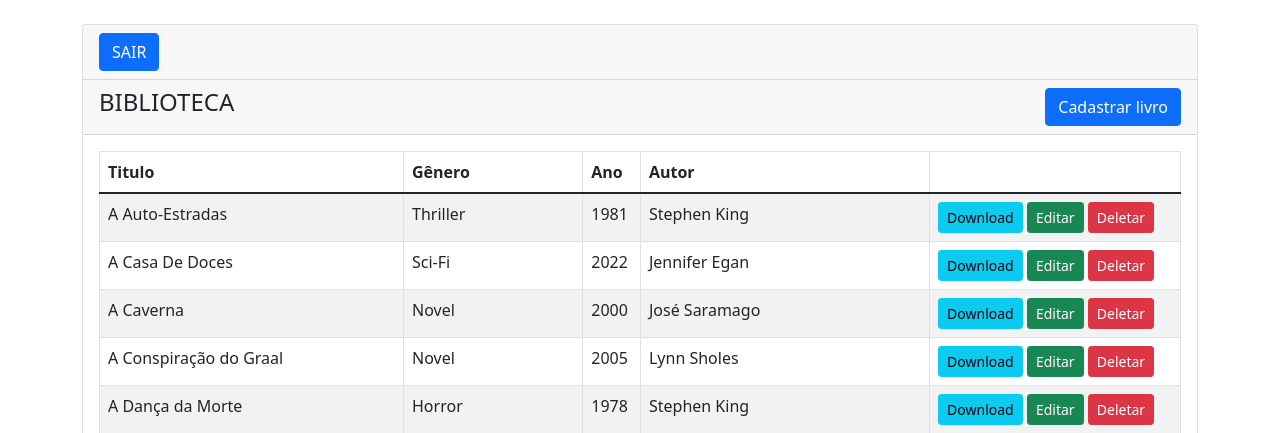
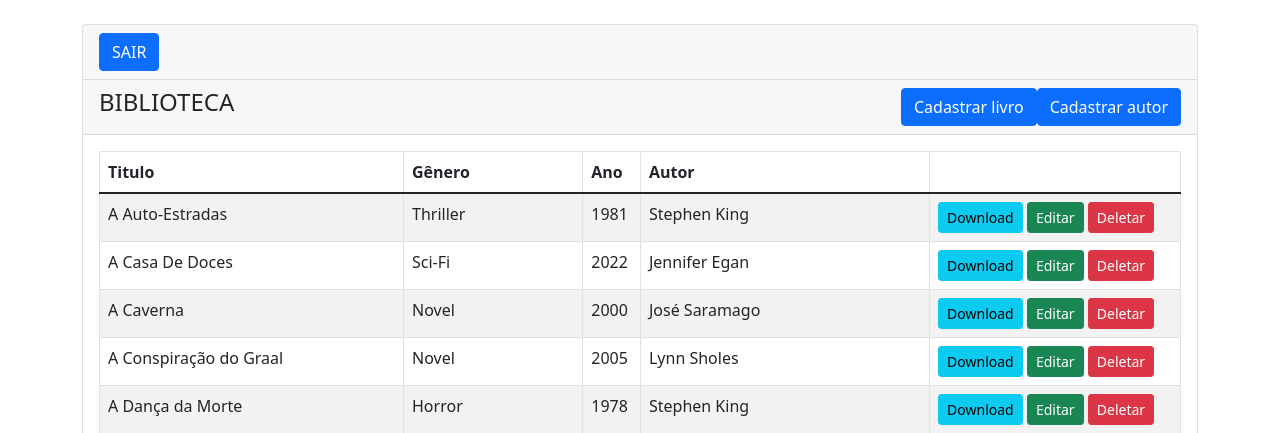
Before and after one commit to AlLeLu3/TrabalhoProgIng, a PHP site: page /restrita.php in a window 1280 px wide. Shown: the top 433 px of the page. Run offline with PHP 8.4, Linux system fonts and the light colour scheme; a user stored in the database is signed in; data comes from the database, SQL or seed files in the repository.

Commit message:
Update restrita.php

```diff
--- a/restrita.php
+++ b/restrita.php
@@ -48,6 +48,7 @@ ADMINSTRADOR
                     <div class="card-header">
                         <h4>
                             <?=$texto['biblioteca']?>
+                            <a href="cadastrarautor.php" class="btn btn-primary float-end"><?=$texto['criarAutor']?></a>
                             <a href="cadastrarlivro.php" class="btn btn-primary float-end"><?=$texto['criarLivro']?></a>
                         </h4>
                     </div>
```
